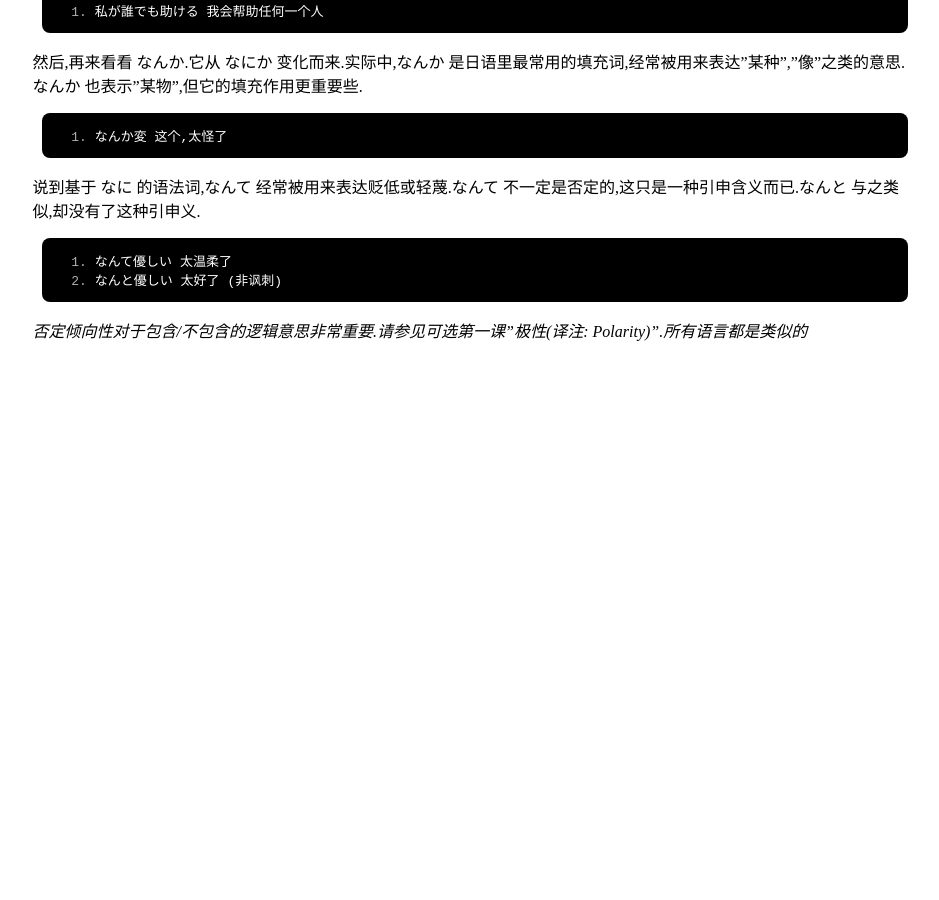
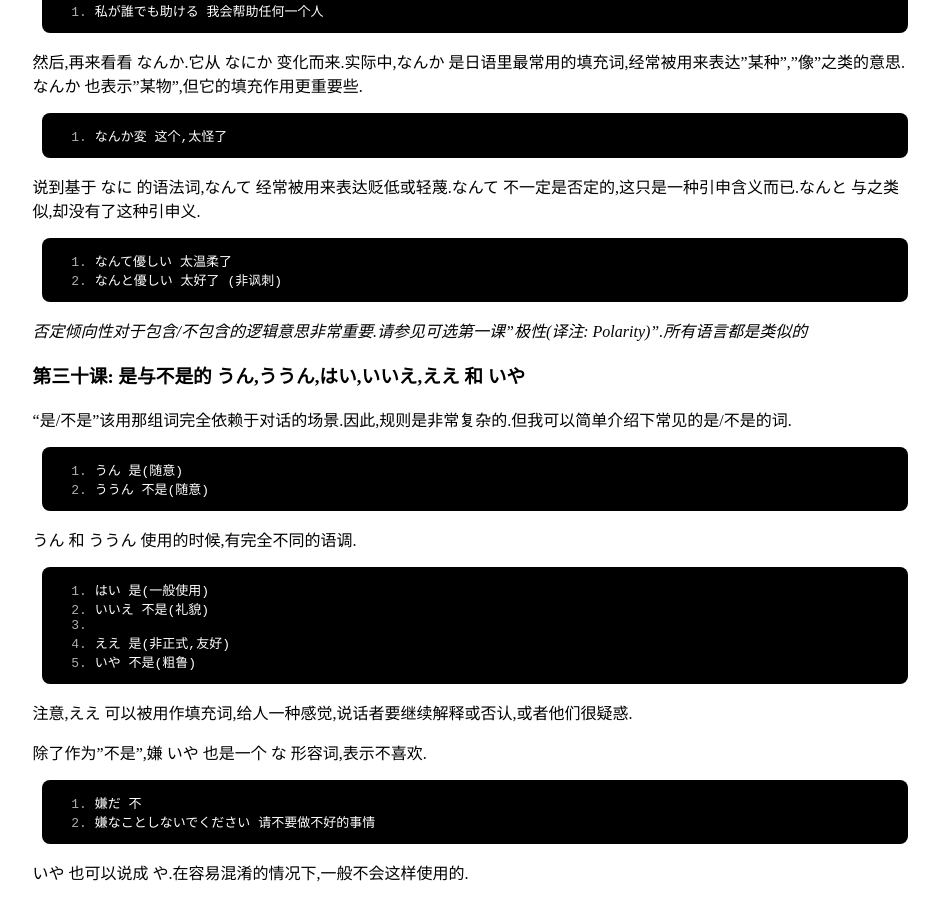
Before and after one commit to LelouchHe/lelouchhe.github.com, a Jekyll site: the page built from _posts/literature/2019-07-04-sakubi_2.md, in a window 1280 px wide and 900 px high, scrolled down 6053 px. Shown: the whole window, without its empty margins (165-1104 px from the left). Built offline with Jekyll 4.4.1, drawn with Linux system fonts in a browser that asks for light colours; before the commit the page ends 6411 px from its top, so only the background shows below that.

Commit message:
Update 2019-07-04-sakubi_2.md

```diff
--- a/_posts/literature/2019-07-04-sakubi_2.md
+++ b/_posts/literature/2019-07-04-sakubi_2.md
@@ -248,3 +248,27 @@ tag: translation japanese grammar
     なんと優しい 太好了 (非讽刺)
 
 *否定倾向性对于包含/不包含的逻辑意思非常重要.请参见可选第一课"极性(译注: Polarity)".所有语言都是类似的*
+
+### 第三十课: 是与不是的 うん,ううん,はい,いいえ,ええ 和 いや
+
+"是/不是"该用那组词完全依赖于对话的场景.因此,规则是非常复杂的.但我可以简单介绍下常见的是/不是的词.
+
+    うん 是(随意)
+    ううん 不是(随意)
+
+うん 和 ううん 使用的时候,有完全不同的语调.
+
+    はい 是(一般使用)
+    いいえ 不是(礼貌)
+
+    ええ 是(非正式,友好)
+    いや 不是(粗鲁)
+
+注意,ええ 可以被用作填充词,给人一种感觉,说话者要继续解释或否认,或者他们很疑惑.
+
+除了作为"不是",嫌 いや 也是一个 な 形容词,表示不喜欢.
+
+    嫌だ 不
+    嫌なことしないでください 请不要做不好的事情
+
+いや 也可以说成 や.在容易混淆的情况下,一般不会这样使用的.
```
